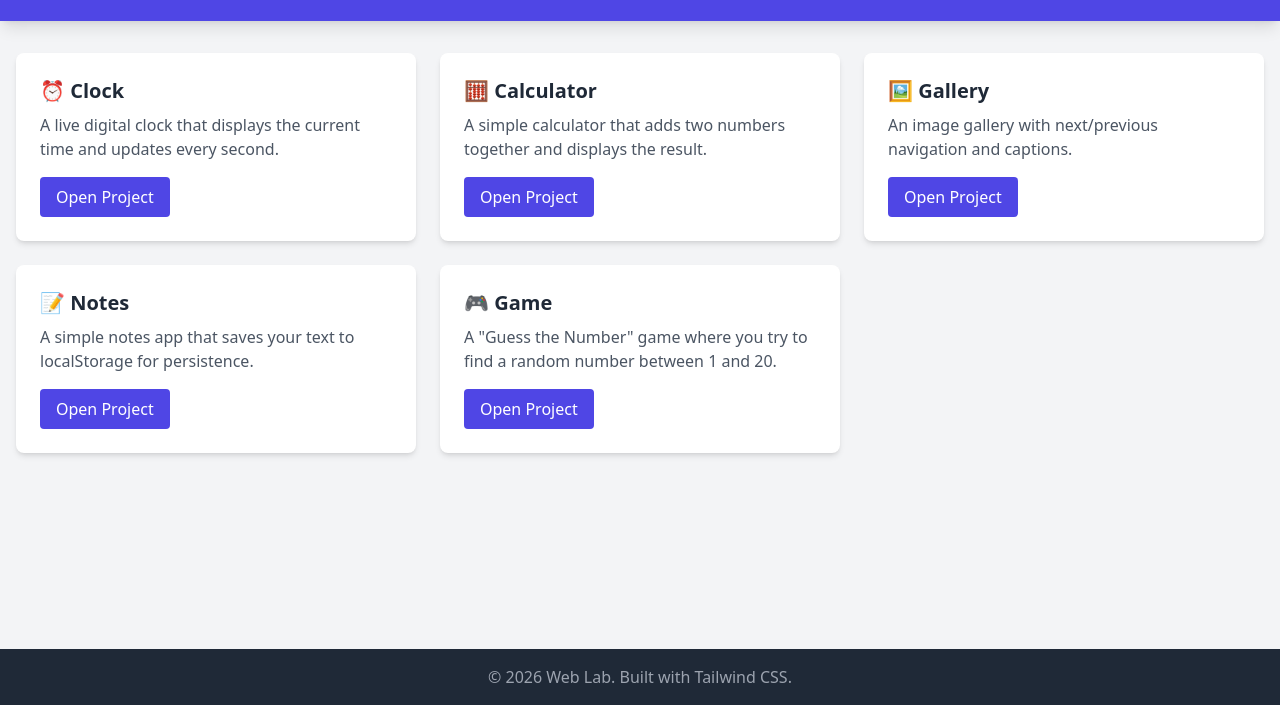
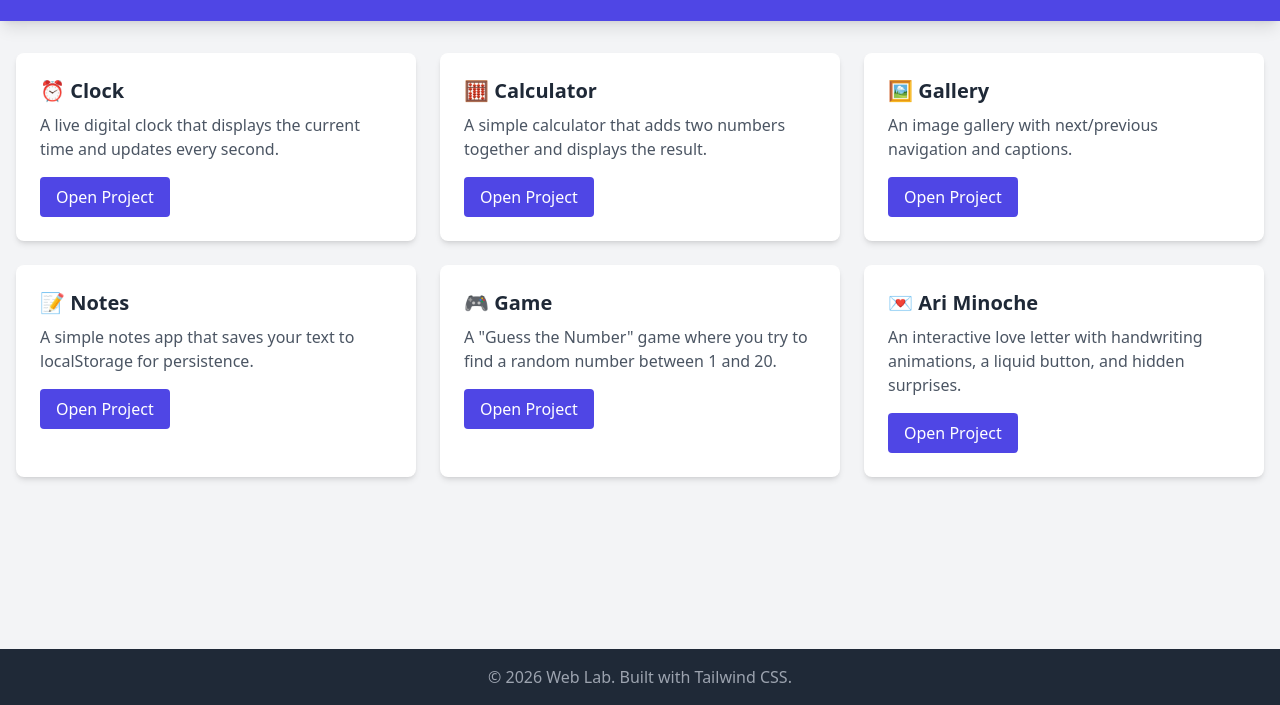
Before and after one commit to OscarArmas/OscarArmas.github.io, a website: page lab/index.html in a window 1280 px wide. Shown: the part 95-800 px from the top of the page. Drawn offline with nearby package versions, Linux system fonts and the light colour scheme; files that its build step writes are made by us from their sources.

Commit message:
add to index

```diff
--- a/lab/index.html
+++ b/lab/index.html
@@ -64,6 +64,15 @@
         </a>
       </div>
 
+      <!-- Ari Minoche Project -->
+      <div class="bg-white rounded-lg shadow-md p-6 hover:shadow-lg transition-shadow">
+        <h2 class="text-xl font-semibold text-gray-800 mb-2">💌 Ari Minoche</h2>
+        <p class="text-gray-600 mb-4">An interactive love letter with handwriting animations, a liquid button, and hidden surprises.</p>
+        <a href="./projects/ari-minoche/" class="inline-block bg-indigo-600 text-white px-4 py-2 rounded hover:bg-indigo-700 transition-colors">
+          Open Project
+        </a>
+      </div>
+
     </div>
   </main>
 
```
